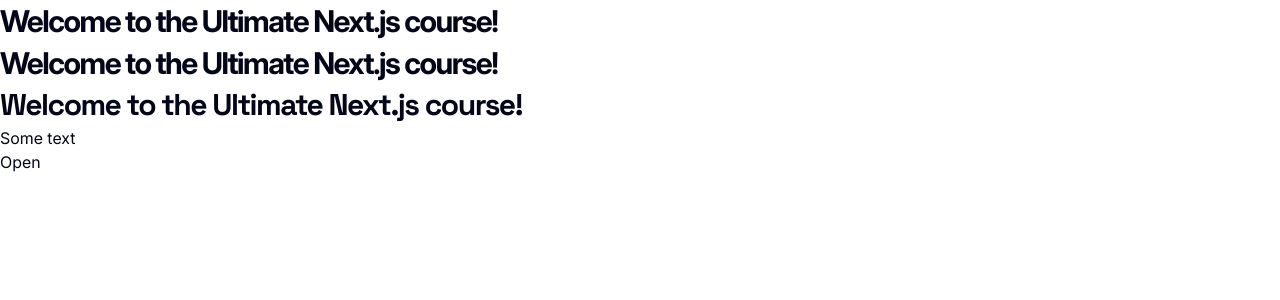
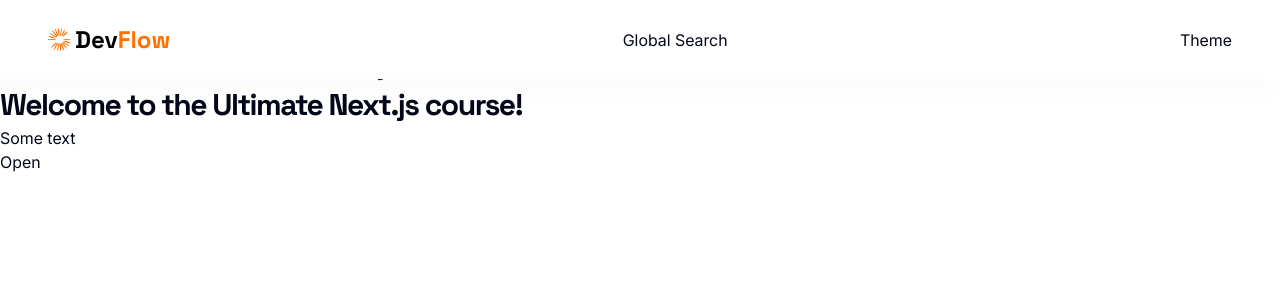
Before and after one commit to YarikDrago/nextjs-ultimate-course, a Next.js app: page / in a window 1280 px wide. Shown: the top 300 px of the page. Built offline with nearby package versions, Linux system fonts and the light colour scheme.

Commit message:
C8L3: Add a navbar.

```diff
--- a/app/layout.tsx
+++ b/app/layout.tsx
@@ -2,6 +2,7 @@
 import "./globals.css";
 import localFont from "next/font/local";
 import ThemeProvider from "@/context/Theme";
+import Navbar from "@/components/navigation/navbar";
 
 const inter = localFont({
   src: "./fonts/InterVF.ttf",
@@ -36,6 +37,7 @@
       {/* Inter.className is used like default font */}
       <body className={`${inter.className} ${spaceGrotesk.variable} antialiased`}>
         <ThemeProvider attribute={"class"} defaultTheme={"system"} enableSystem disableTransitionOnChange>
+          <Navbar/>
           {children}
         </ThemeProvider>
       </body>
--- /dev/null
+++ b/components/navigation/navbar/index.tsx
@@ -0,0 +1,31 @@
+import React from "react";
+import Link from "next/link";
+import Image from "next/image";
+
+const Navbar = () => {
+  return (
+    <nav
+      className={
+        "flex-between background-light900_dark200 shadow-light-300 fixed z-50 w-full gap-5 p-6 sm:px-12 dark:shadow-none"
+      }
+    >
+      <Link href={"/"} className={"flex items-center gap-1"}>
+        <Image
+          src={'/images/site-logo.svg'}
+          width={23}
+          height={23}
+          alt={'DevFlow Logo'}
+        />
+        <p className={'h2-bold font-space-grotesk text-dark-100 dark:text-light-900 max-sm:hidden'}>
+          Dev<span className={'text-primary-500'}>Flow</span>
+        </p>
+      </Link>
+      <p>Global Search</p>
+      <div className={'flex-between gap-5'}>
+        Theme
+      </div>
+    </nav>
+  );
+};
+
+export default Navbar;
```
Also changed, not shown: public/images/site-logo.svg (added).
